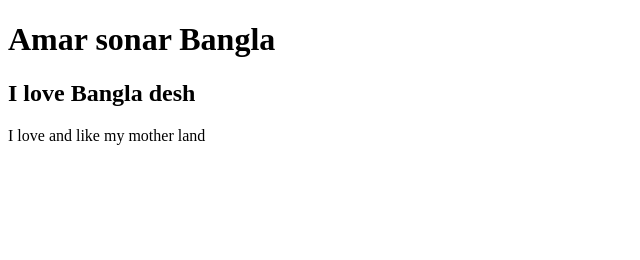
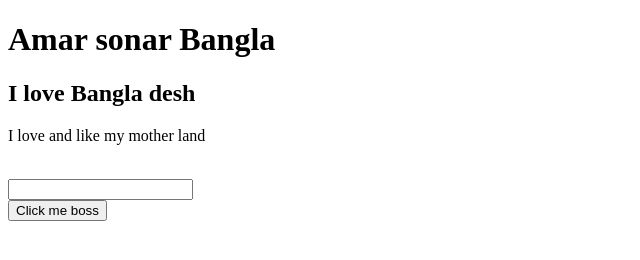
Before and after one commit to SakhawatAdox/my-practice, a plain HTML site: page index.html in a window 1280 px wide. Shown: the whole page, without its empty margins (0-640 px from the left). Drawn offline with Linux system fonts and the light colour scheme.

Commit message:
done commit

```diff
--- a/index.html
+++ b/index.html
@@ -9,5 +9,9 @@
     <h1>Amar sonar Bangla</h1>
     <h2>I love Bangla desh</h2>
     <p>I love and like my mother land</p>
+    <br>
+    <input type="text">
+    <br>
+    <button> Click me boss</button>
 </body>
 </html>
```
